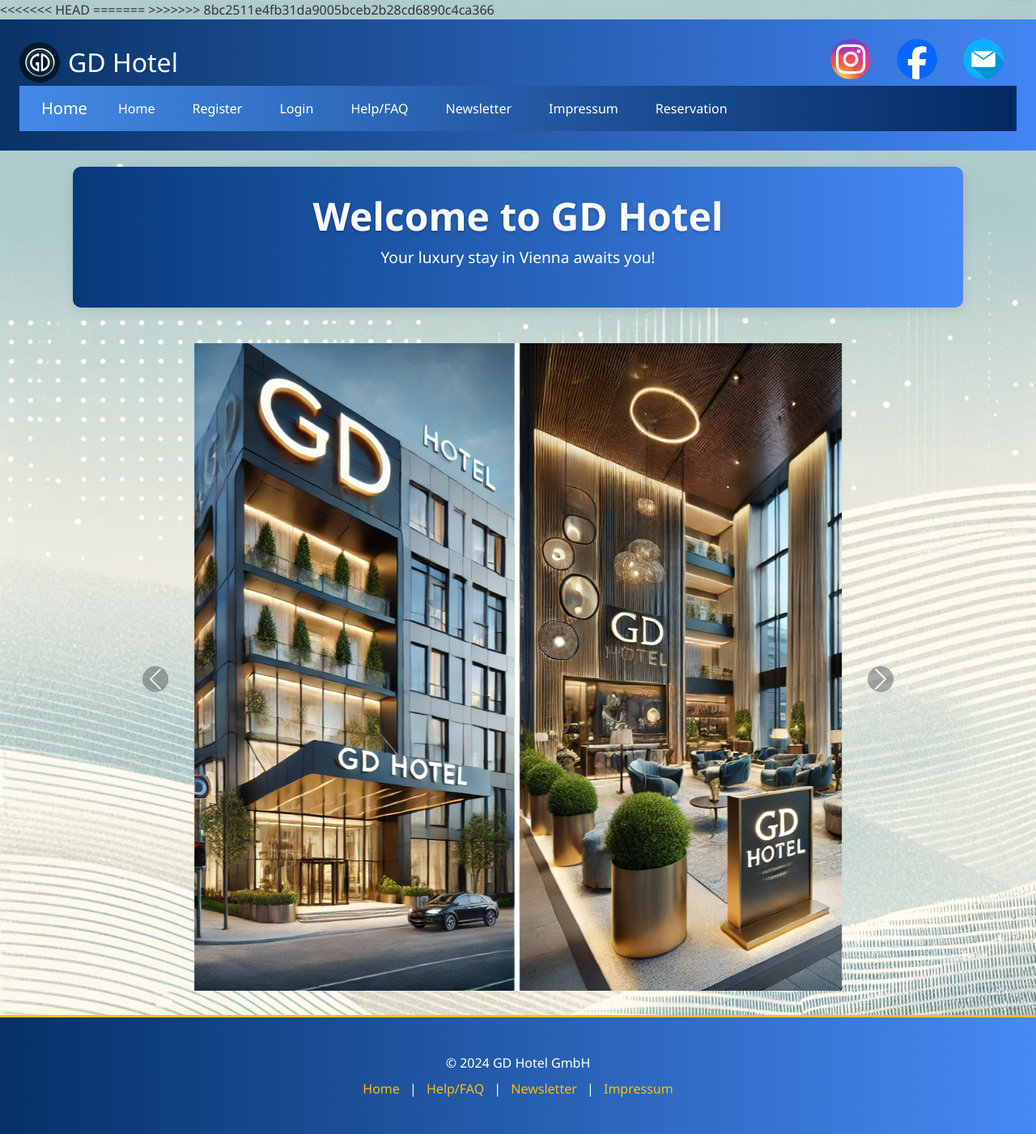
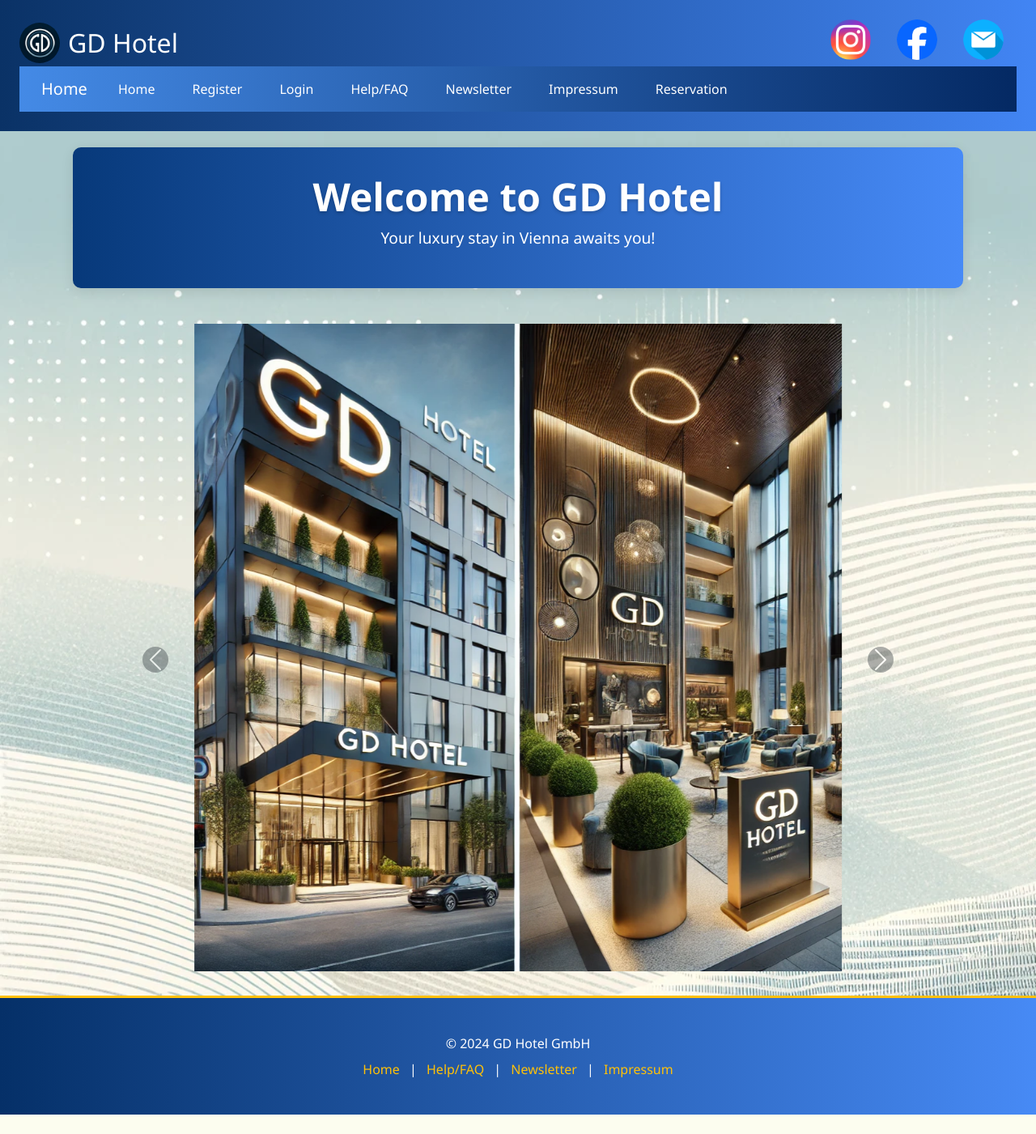
Before and after one commit to TimothyG77/Webtechnologien, a PHP site: page /home.php in a window 1280 px wide. Shown: the whole page at 81% size. After the commit the page ends 1377 px from the top, so only its background shows below. Run offline with PHP 8.4, Linux system fonts and the light colour scheme.

Commit message:
Quick fix konflikt

```diff
--- a/Hotelwebsite/header.php
+++ b/Hotelwebsite/header.php
@@ -1,7 +1,4 @@
-<<<<<<< HEAD
 
-=======
->>>>>>> 8bc2511e4fb31da9005bceb2b28cd6890c4ca366
 <header class="bg-primary text-white text-center p-4">
     <div class="d-flex justify-content-between align-items-center">
         <div class="d-flex align-items-center">
```
